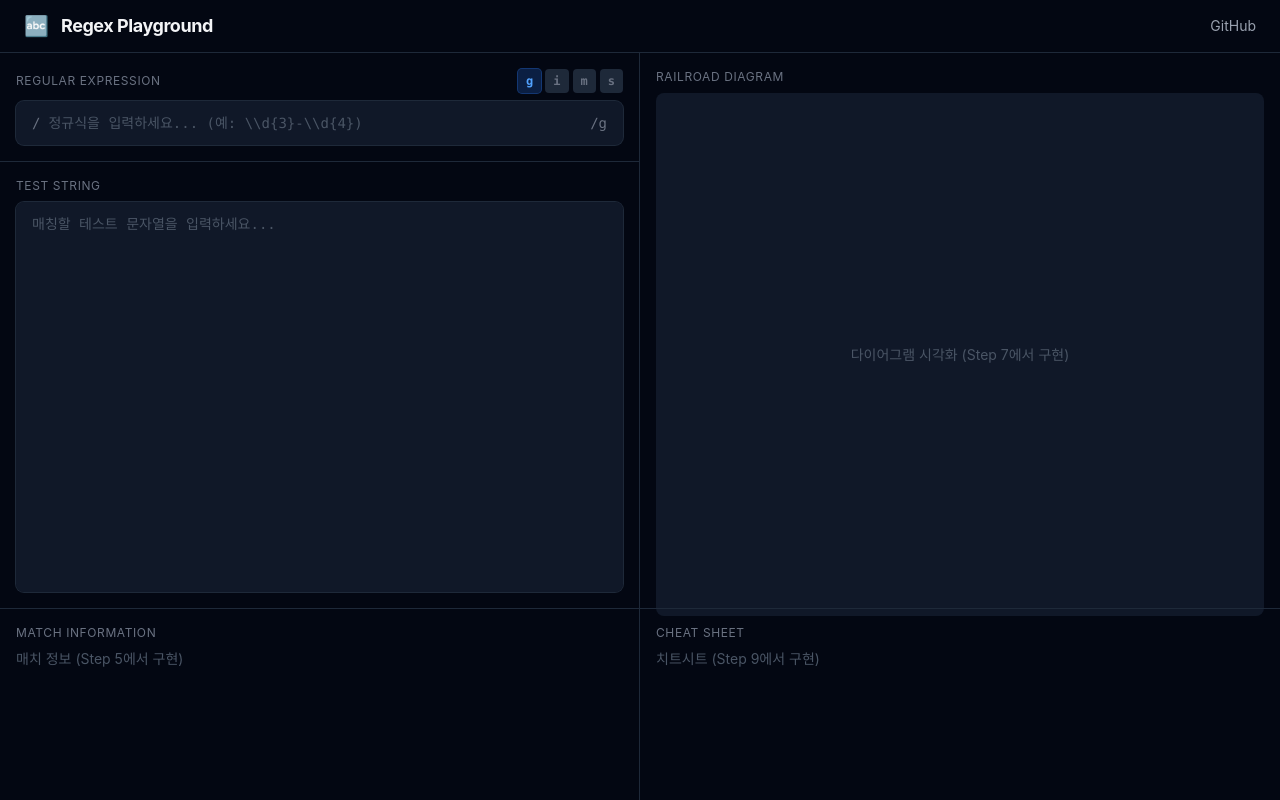
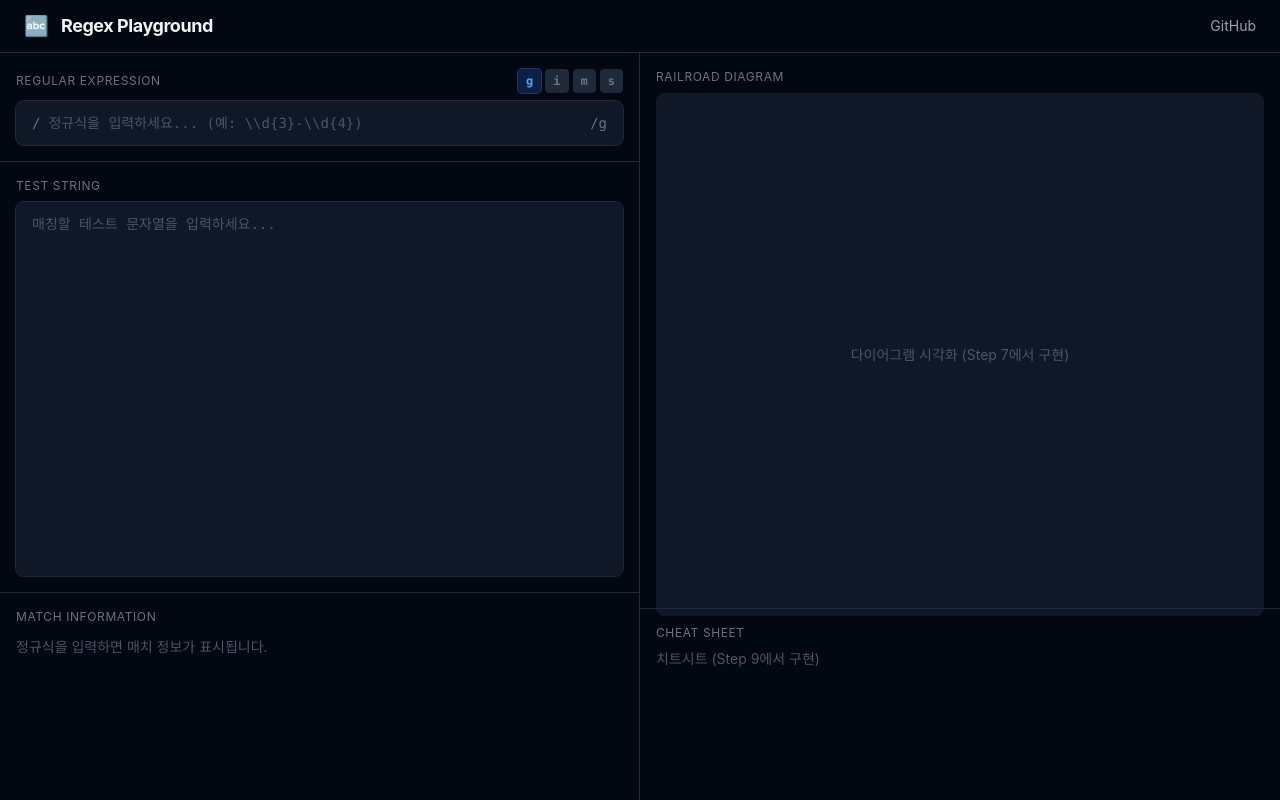
Before and after one commit to Dev-2A/regex-playground, a React (Vite) app: page / in a window 1280 px wide. Built offline with nearby package versions, Linux system fonts and the light colour scheme.

Commit message:
✨ 매치 정보 패널 구현 (매치 목록, 인덱스, 그룹 캡처)

```diff
--- a/src/App.jsx
+++ b/src/App.jsx
@@ -37,7 +37,7 @@ function App() {
               onTestStringChange={setTestString}
               regex={regex}
             />
-            <MatchPanel />
+            <MatchPanel regex={regex} testString={testString} />
           </>
         }
         right={
--- a/src/components/MatchInfo/MatchPanel.jsx
+++ b/src/components/MatchInfo/MatchPanel.jsx
@@ -1,10 +1,114 @@
-function MatchPanel() {
+import { useMemo } from "react";
+import { getMatches } from "../../utils/matchHelper";
+
+const MATCH_COLORS = [
+  "border-blue-400 bg-blue-500/10",
+  "border-emerald-400 bg-emerald-500/10",
+  "border-amber-400 bg-amber-500/10",
+  "border-purple-400 bg-purple-500/10",
+  "border-rose-400 bg-rose-500/10",
+  "border-cyan-400 bg-cyan-500/10",
+];
+
+function MatchPanel({ regex, testString = "" }) {
+  const matches = useMemo(
+    () => getMatches(regex, testString),
+    [regex, testString],
+  );
+
   return (
-    <div className="p-4 border-t border-gray-800 h-48 overflow-y-auto">
-      <p className="text-xs text-gray-500 uppercase tracking-wider mb-2">
-        Match Information
-      </p>
-      <p className="text-sm text-gray-600">매치 정보 (Step 5에서 구현)</p>
+    <div className="p-4 border-t border-gray-800 h-52 overflow-y-auto">
+      <div className="flex items-center justify-between mb-3">
+        <p className="text-xs text-gray-500 uppercase tracking-wider">
+          Match Information
+        </p>
+        {matches.length > 0 && (
+          <span className="text-xs text-gray-400">{matches.length}개 매치</span>
+        )}
+      </div>
+
+      {!regex && (
+        <p className="text-sm text-gray-600">
+          정규식을 입력하면 매치 정보가 표시됩니다.
+        </p>
+      )}
+
+      {regex && matches.length === 0 && testString && (
+        <p className="text-sm text-gray-600">매치 결과 없음</p>
+      )}
+
+      {regex && !testString && (
+        <p className="text-sm text-gray-600">테스트 문자열을 입력하세요.</p>
+      )}
+
+      {matches.length > 0 && (
+        <div className="space-y-2">
+          {matches.map((match, i) => (
+            <MatchItem key={i} match={match} index={i} />
+          ))}
+        </div>
+      )}
+    </div>
+  );
+}
+
+function MatchItem({ match, index }) {
+  const colorClass = MATCH_COLORS[index % MATCH_COLORS.length];
+  const hasGroups = match.groups.length > 0;
+  const hasNamedGroups = Object.keys(match.namedGroups).length > 0;
+
+  return (
+    <div className={`border-l-2 ${colorClass} rounded-r-lg px-3 py-2`}>
+      {/* 매치 헤더 */}
+      <div className="flex items-center justify-between mb-1">
+        <span className="text-xs font-bold text-gray-400">
+          Match #{index + 1}
+        </span>
+        <span className="text-xs text-gray-500 font-mono">
+          [{match.index}–{match.end}]
+        </span>
+      </div>
+
+      {/* 매치 값 */}
+      <div className="font-mono text-sm text-gray-200 bg-gray-900/50 rounded px-2 py-1 mb-1 break-all">
+        {match.value || <span className="text-gray-500 italic">빈 문자열</span>}
+      </div>
+
+      {/* 캡처 그룹 */}
+      {hasGroups && (
+        <div className="mt-2 space-y-1">
+          {match.groups.map((group, gi) => (
+            <div key={gi} className="flex items-center gap-2 text-xs">
+              <span className="text-gray-500 font-mono shrink-0">
+                Group {gi + 1}:
+              </span>
+              <span className="text-gray-300 font-mono break-all">
+                {group ?? (
+                  <span className="text-gray-600 italic">undefined</span>
+                )}
+              </span>
+            </div>
+          ))}
+        </div>
+      )}
+
+      {/* 네임드 캡처 그룹 */}
+      {hasNamedGroups && (
+        <div className="mt-2 space-y-1">
+          {Object.entries(match.namedGroups).map(([name, value]) => (
+            <div key={name} className="flex items-center gap-2 text-xs">
+              <span className="text-blue-400 font-mono shrink-0">
+                &lt;{name}&gt;:
+              </span>
+              <span className="text-gray-300 font-mono break-all">
+                {value ?? (
+                  <span className="text-gray-600 italic">undefined</span>
+                )}
+              </span>
+            </div>
+          ))}
+        </div>
+      )}
     </div>
   );
 }
```
